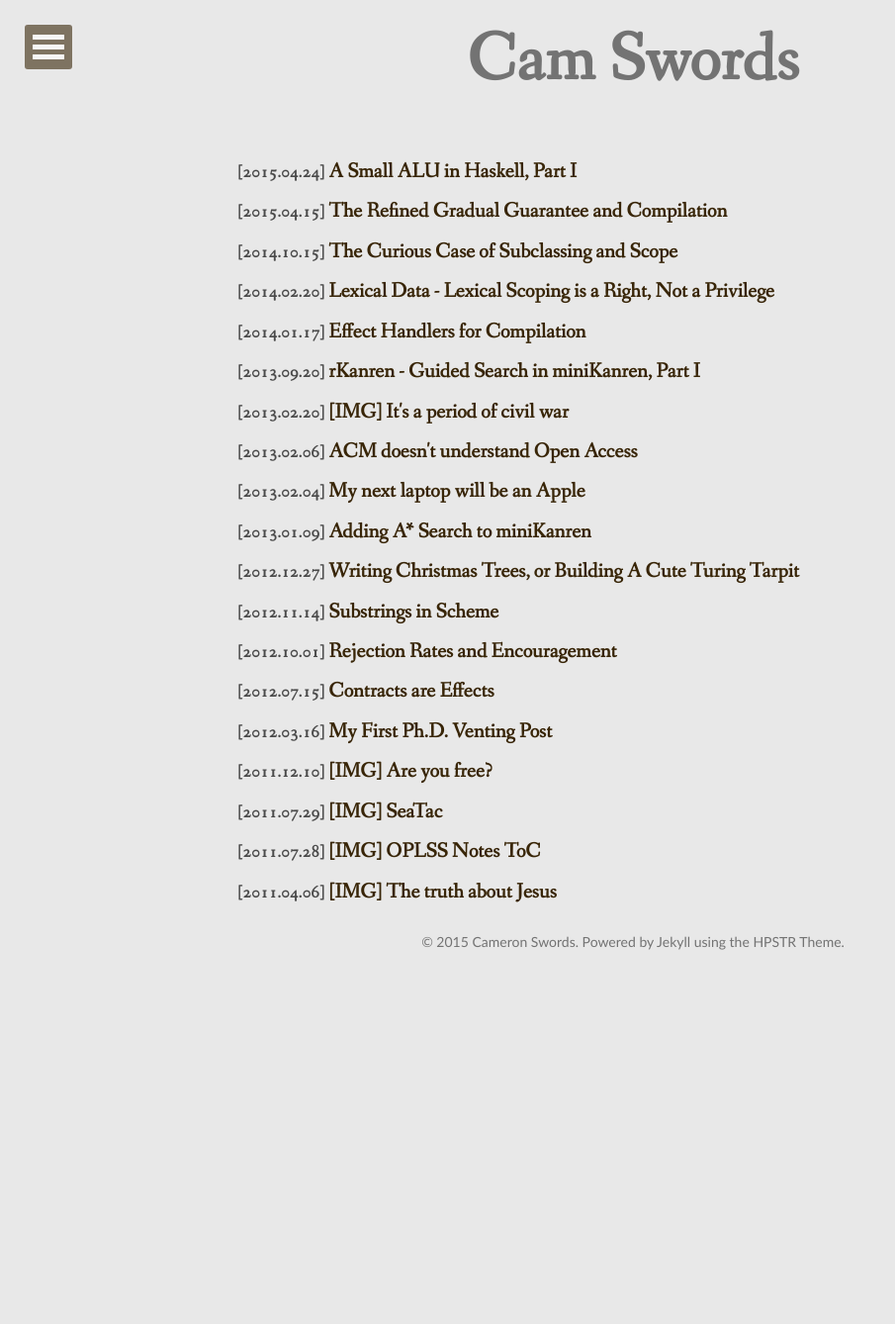
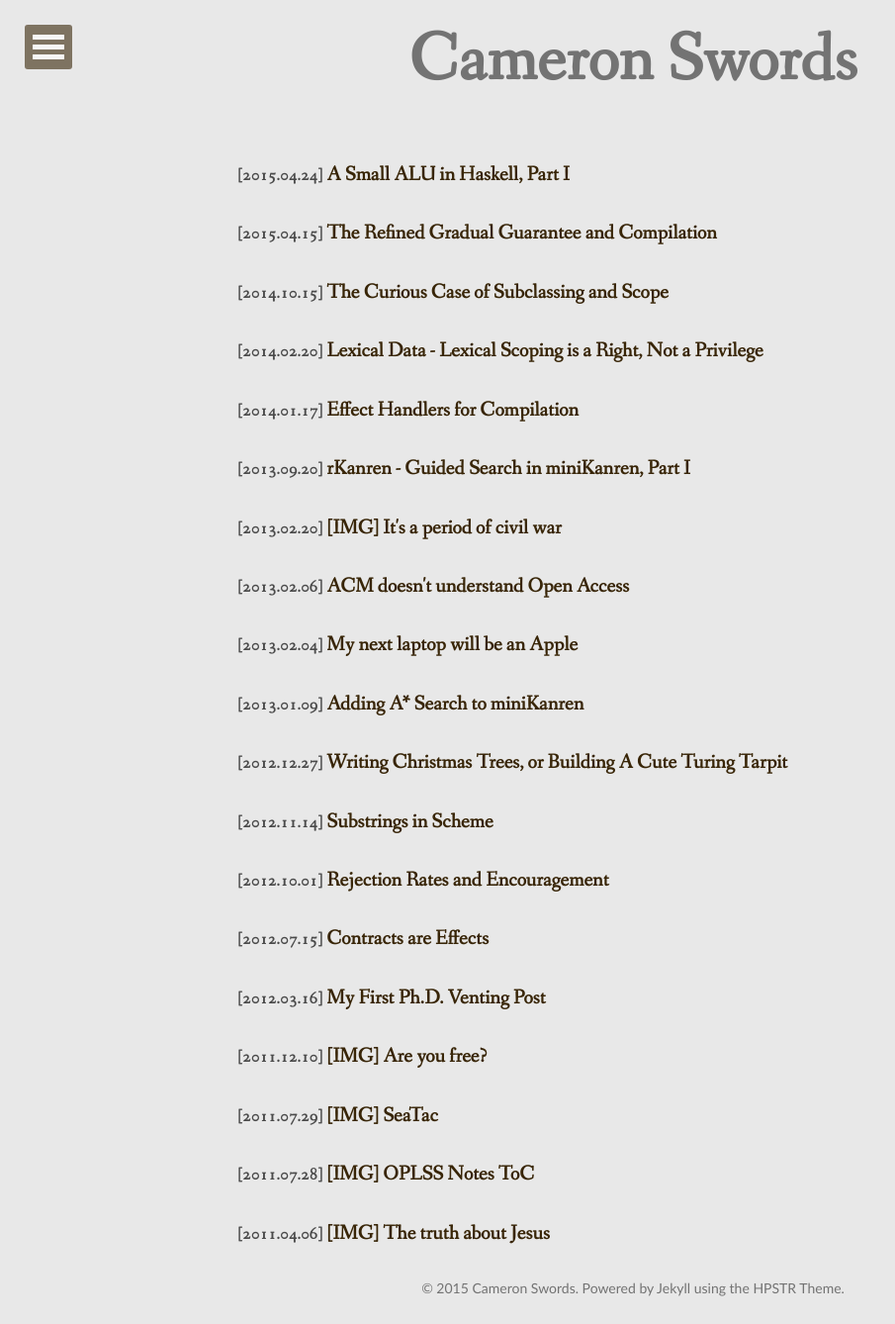
Before and after one commit to cgswords/cgswords.github.io, a Jekyll site: the page built from index.html, in a window 1280 px wide. Shown: the whole page at 99% size, without its empty margins (0-905 px from the left). Built offline with Jekyll 4.4.1, drawn with Linux system fonts in a browser that asks for light colours; nearby versions of some CDN libraries; some web fonts are replaced; the list of posts is cut into pages by our own code; before the commit the page ends 988 px from its top, so only the background shows below that.

Commit message:
Make the font smaller?

```diff
--- a/_config.yml
+++ b/_config.yml
@@ -1,4 +1,4 @@
-title:            Cam Swords
+title:            Cameron Swords
 description:      Cameron Swords on the long road to the Ph.D.
 disqus_shortname: cswords
 reading_time:     true
@@ -23,7 +23,7 @@
   flickr:
   tumblr:
   # google plus id, include the '+', eg +mmistakes
-  google_plus:    +yourid
+  google_plus:    # +yourid
 
 # Background image to be tiled on all pages
 background:
--- a/_sass/_typography.scss
+++ b/_sass/_typography.scss
@@ -18,6 +18,9 @@
 	}
 }
 
+h2 {
+  @include font-size(18);
+}
 
 // Links
 // --------------------------------------------------
```
